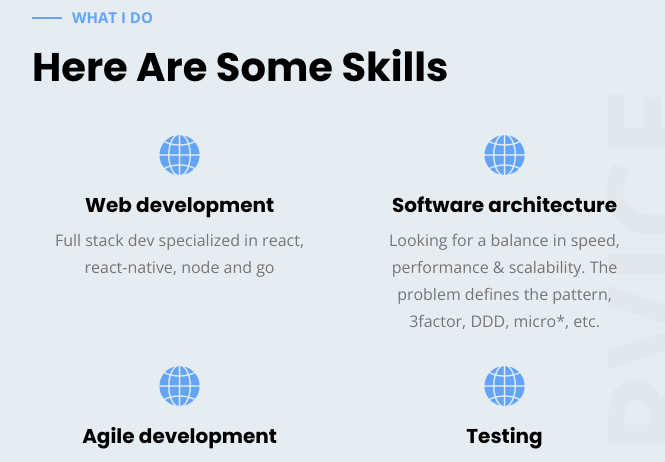
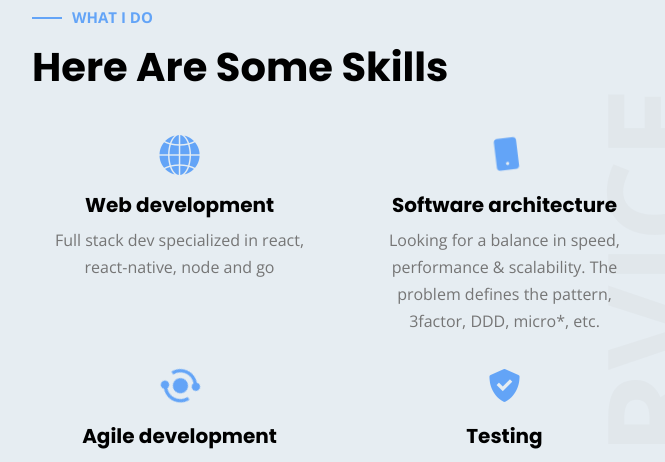
Before and after one commit to eduardosanzb/new-website, a Next.js app in the folder reton/: page / in a window 1280 px wide. Shown: the part 1540-2002 px from the top of the page, without its empty margins (548-1213 px from the left). Built offline with nearby package versions, Linux system fonts and the light colour scheme.

Commit message:
add icons

```diff
--- a/reton/components/LandingPageOne/WhatIDo.js
+++ b/reton/components/LandingPageOne/WhatIDo.js
@@ -17,16 +17,16 @@ const WhatIDo = ({ config }) => {
         {
           config.rows.map((items, index) => (
             <div className="row" key={index}>
-              {items.map((a,i) => (
+              {items.map((row,i) => (
 
                 <div key={i} className="col-sm-6 col-lg-6">
                   <div className="what-item container">
-                    <i className={`${config?.icon ?? defaultIconName} icon`}></i>
+                    <i className={`${row?.icon ?? defaultIconName} icon`}></i>
                     <h3>
-                      <a target="_blank">{a.title}</a>
+                      <a target="_blank">{row.title}</a>
                     </h3>
                     <p>
-                      {a.description}
+                      {row.description}
                     </p>
                   </div>
                 </div>
```
